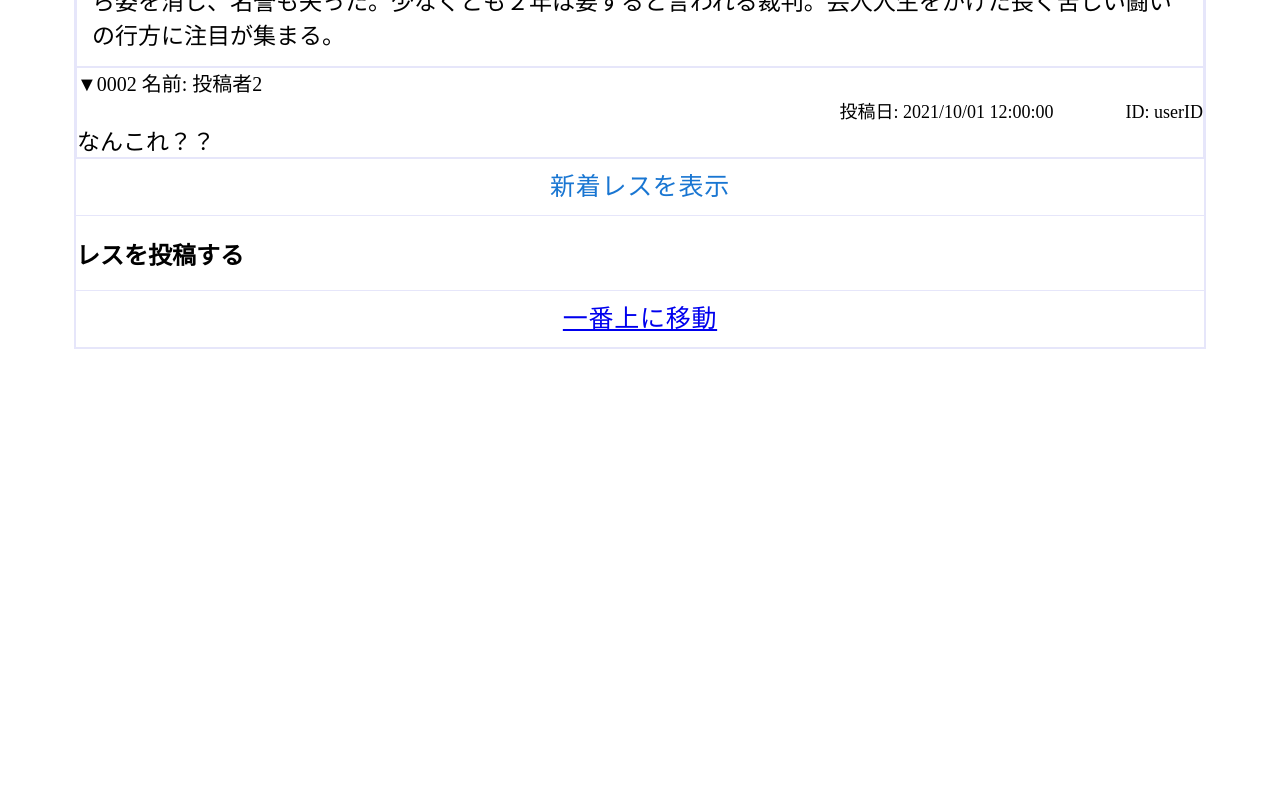
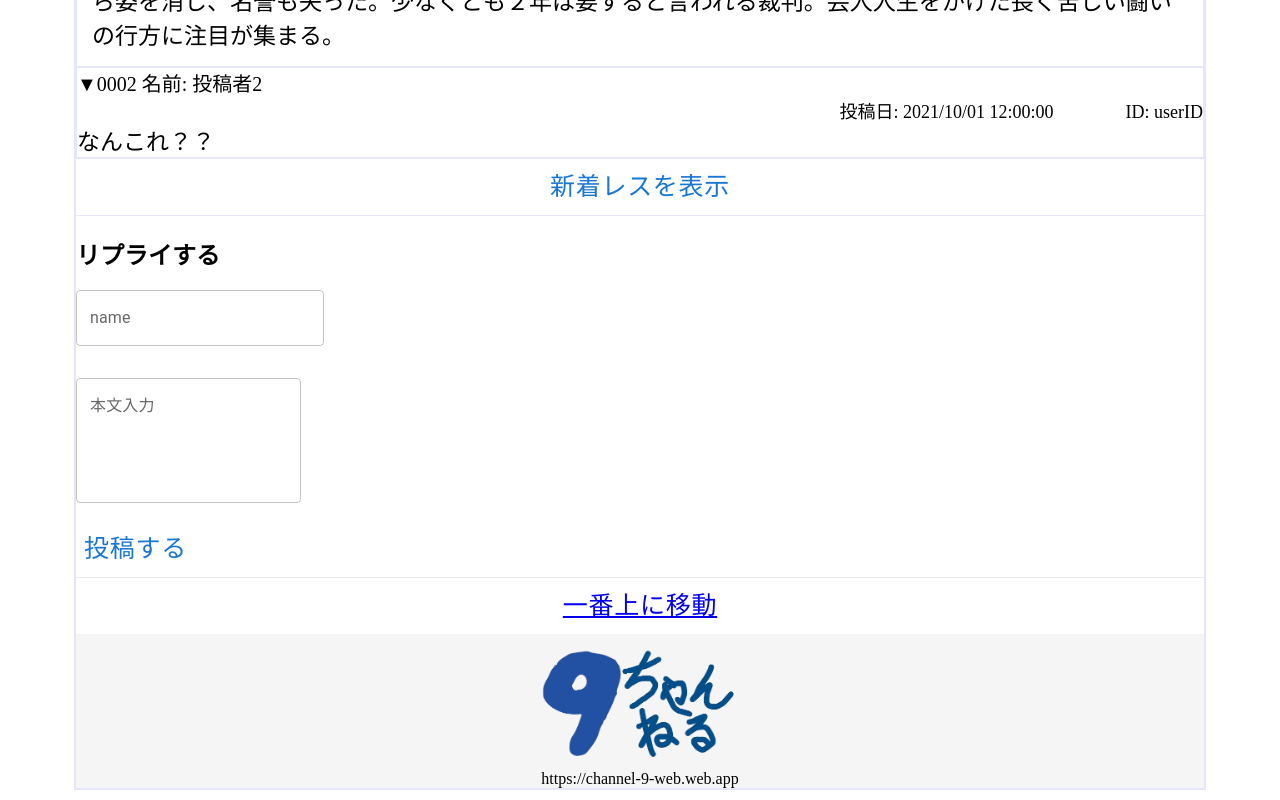
Before and after one commit to Yuma-Satake/9channel-frontend, a React (Vite) app: page /detail in a window 1280 px wide. Shown: the part 1009-1809 px from the top of the page. Before the commit the page ends 1368 px from the top, so only its background shows below. Built offline with nearby package versions, Linux system fonts and the light colour scheme.

Commit message:
Stateの管理、リプライフォーム更新

```diff
--- a/src/components/pages/DetailPage.tsx
+++ b/src/components/pages/DetailPage.tsx
@@ -1,6 +1,7 @@
 import { FC, useState } from 'react';
-import { Button, Stack } from '@mui/material';
+import { Button, Stack, TextField } from '@mui/material';
 import { PrimaryLayout } from '../layout/PrimaryLayout';
+import Logo from '../../assets/logo.png';
 // const userID = [
 //   {
 //     usernaem: '',
@@ -30,17 +31,8 @@ export const DetailPage: FC = () => {
   const query = new URLSearchParams(window.location.search);
   const threadId = query.get('threadId');
 
-  const ReplyForm = () => {
-    const [name, setName] = useState('');
-    const [text, setText] = useState('');
-
-    function handleNameChange(event: any) {
-      setName(event.target.value);
-    }
-    function handleTextChange(event: any) {
-      setText(event.target.value);
-    }
-  };
+  const [name, setName] = useState('');
+  const [text, setText] = useState('');
 
   return (
     <PrimaryLayout>
@@ -181,8 +173,31 @@ export const DetailPage: FC = () => {
             borderTop: '1px solid #e6e6fa',
           }}
         >
-          <h2>レスを投稿する</h2>
-          <form></form>
+          <h2>リプライする</h2>
+          <Stack direction="column" justifyContent="flex-start" alignItems="flex-start" spacing={4}>
+            <TextField value={name} label="name" onChange={(e) => setName(e.target.value)} />
+            <TextField
+              value={text}
+              id="filled-multiline-static"
+              multiline
+              rows={4}
+              label="本文入力"
+              onChange={(e) => setText(e.target.value)}
+            />
+          </Stack>
+          <br />
+          <Button
+            variant="text"
+            onClick={() => {
+              alert('投稿します');
+            }}
+            style={{
+              alignItems: 'center',
+              fontSize: '25px',
+            }}
+          >
+            投稿する
+          </Button>
         </div>
         <div
           style={{
@@ -200,6 +215,26 @@ export const DetailPage: FC = () => {
             <a href="#">一番上に移動</a>
           </Button>
         </div>
+        <Stack
+          direction="column"
+          alignItems="center"
+          spacing={0.5}
+          style={{
+            backgroundColor: '#f5f5f5',
+          }}
+        >
+          <img
+            style={{
+              width: '20%',
+              height: 'auto',
+              objectFit: 'cover',
+            }}
+            src={Logo}
+          />
+          <Stack direction="row" justifyContent="flex-start" alignItems="center" spacing={5}>
+            https://channel-9-web.web.app
+          </Stack>
+        </Stack>
       </div>
     </PrimaryLayout>
   );
```
